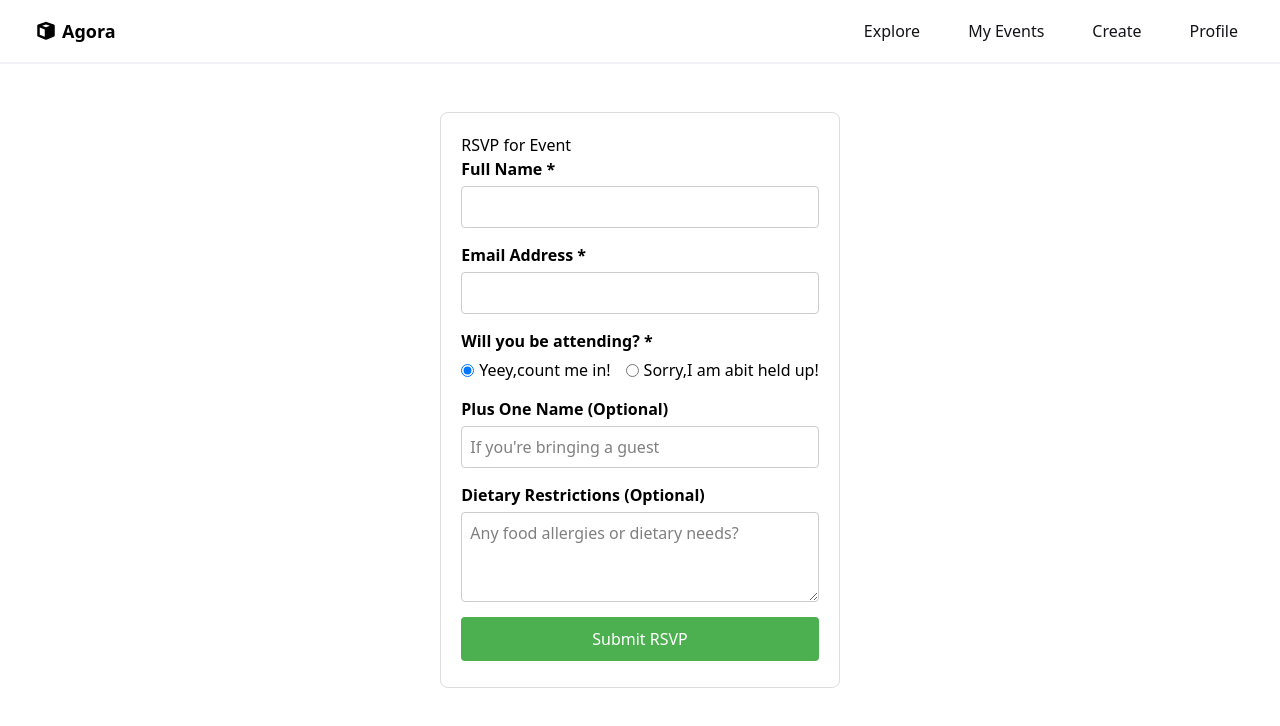
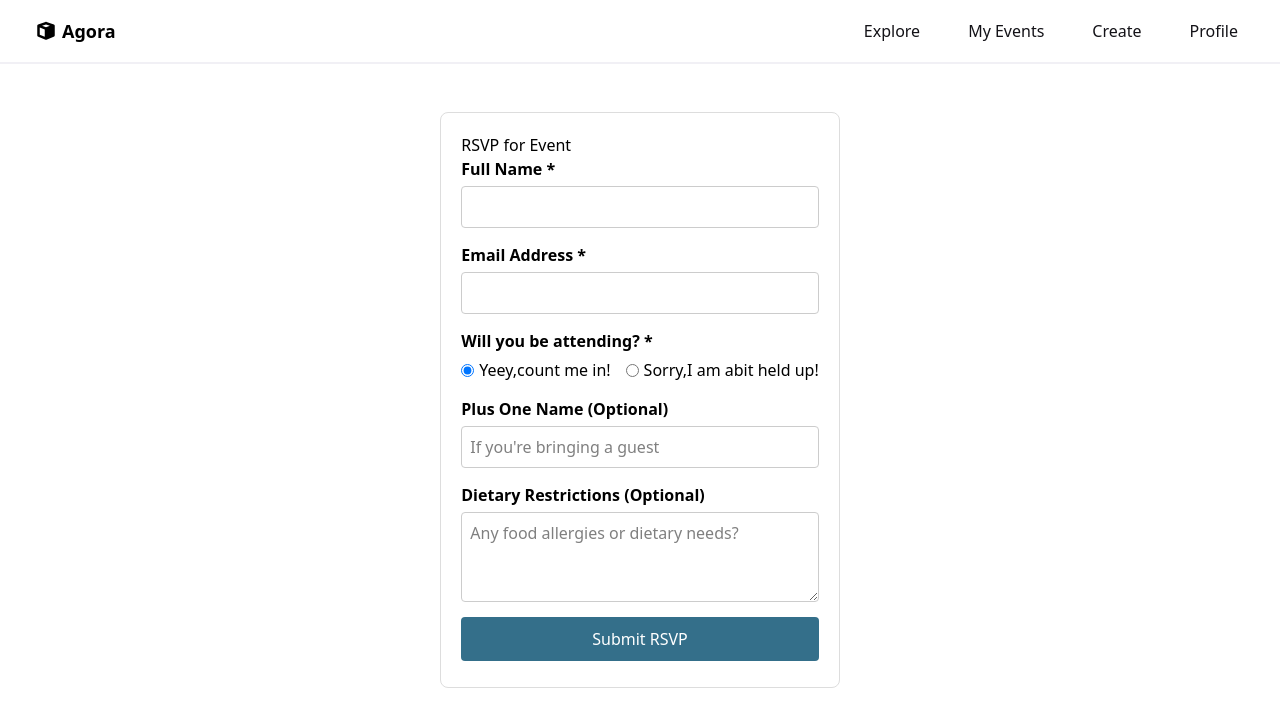
Before and after one commit to Nayaravis/agora-frontend, a React (Vite) app: page /events/1/rsvp in a window 1280 px wide. Shown: the top 726 px of the page. Built offline with nearby package versions, Linux system fonts and the light colour scheme.

Commit message:
styled up the rsvp submit button and form

```diff
--- a/src/App.css
+++ b/src/App.css
@@ -55,7 +55,7 @@ textarea {
 
 .submit-button {
   padding: 10px 15px;
-  background-color: #4CAF50;
+  background-color: #346f8a;
   color: white;
   border: none;
   border-radius: 4px;
@@ -68,7 +68,7 @@ textarea {
 }
 
 .success-message {
-  color: #4CAF50;
+  color: #28752a;
   font-weight: bold;
   text-align: center;
   padding: 20px;
```
